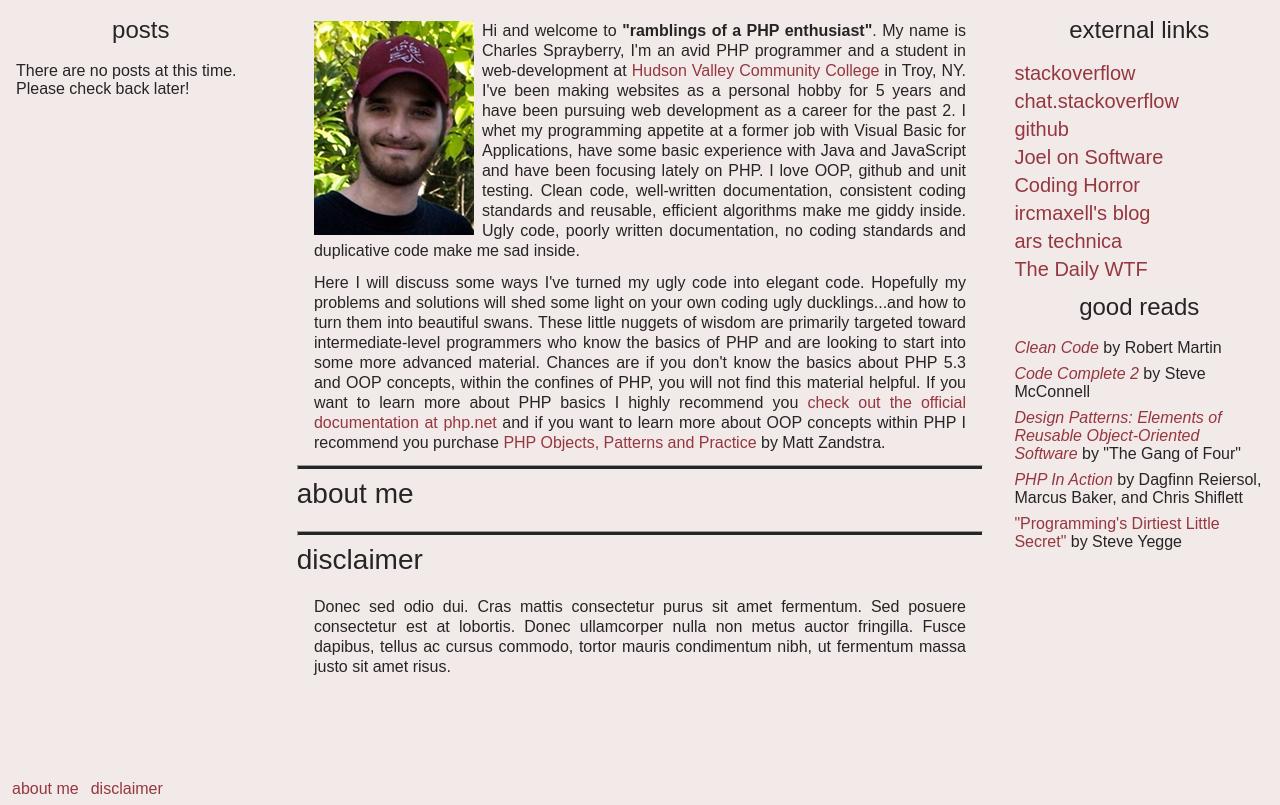
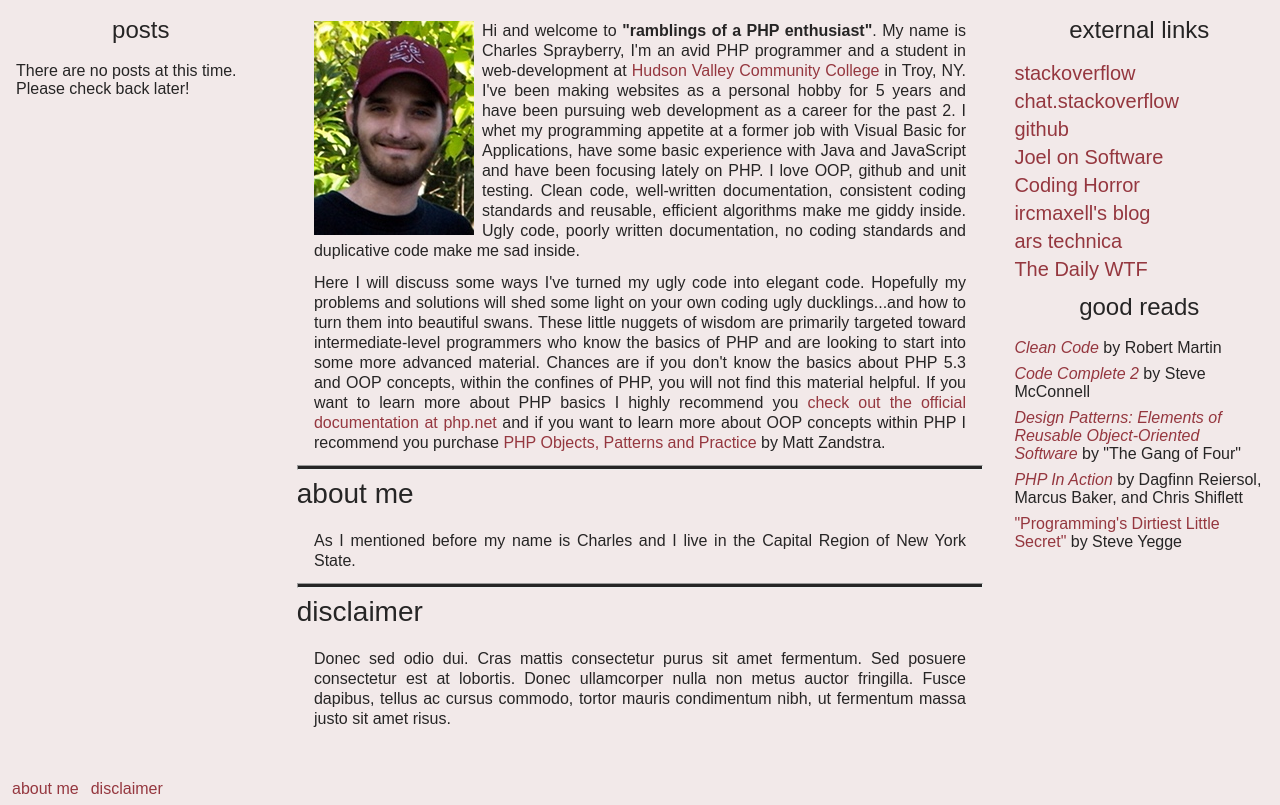
Before and after one commit to cspray/archived-blog, a Jekyll site: the page built from index.html, in a window 1280 px wide, cut to the strip 95-900 px from the top of the page. Built offline with Jekyll 4.4.1, drawn with Linux system fonts in a browser that asks for light colours.

Commit message:
ADD & UPD moving the about me section into its own file

```diff
--- /dev/null
+++ b/_includes/about.html
@@ -0,0 +1 @@
+<p>As I mentioned before my name is Charles and I live in the Capital Region of New York State.</p>
--- a/index.html
+++ b/index.html
@@ -28,7 +28,7 @@ title: home
 
 	<h2 id="about-me">about me</h2>
 
-	<p></p>
+	{% include about.html %}
 
 	<hr />
 
```
